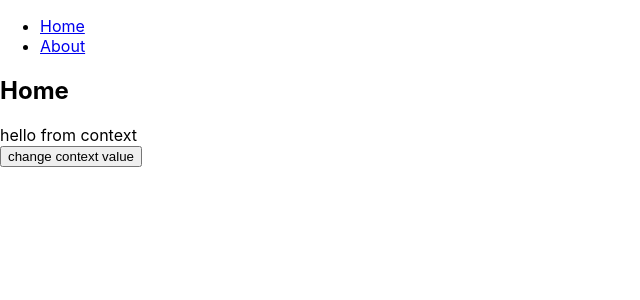
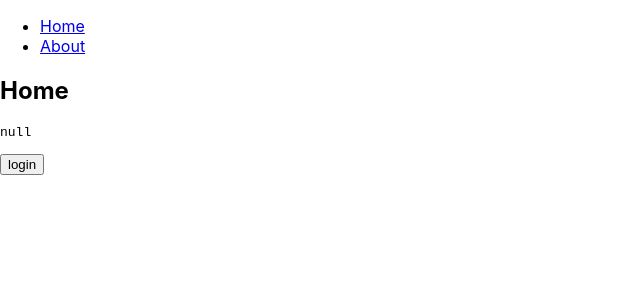
Before and after one commit to SirCen/react-hooks, a React (Create React App) app: page / in a window 1280 px wide. Shown: the top 300 px of the page, without its empty margins (0-640 px from the left). Built offline with nearby package versions, Linux system fonts and the light colour scheme.

Commit message:
useContext to store a user

```diff
--- a/src/App.js
+++ b/src/App.js
@@ -1,4 +1,4 @@
-import React, { useState } from 'react';
+import React, { useState, useMemo } from 'react';
 import {BrowserRouter as Router, Route, Routes, Link} from "react-router-dom";
 import { Index } from "./pages";
 import { About } from "./pages/about";
@@ -6,7 +6,9 @@ import { UserContext } from "./UserContext";
 
 function AppRouter() {
 
-  const [value, setValue] = useState('hello from context');
+  const [user, setUser] = useState(null);
+
+  const value = useMemo(() => ({user, setUser}), [user, setUser]);
 
   return (
     <Router>
@@ -21,7 +23,7 @@ function AppRouter() {
             </li>
           </ul>
         </nav>
-        <UserContext.Provider value={{value, setValue}}>
+        <UserContext.Provider value={value}>
           <Routes>
             <Route path="/" exact element={<Index />} />
             <Route path="/about/" element={<About />} />
--- a/src/pages/about.js
+++ b/src/pages/about.js
@@ -2,11 +2,11 @@ import React, {useContext} from "react";
 import { UserContext } from "../UserContext";
 
 export function About() {
-    const {value, setValue} = useContext(UserContext);
+    const {user} = useContext(UserContext);
     return (
         <div>
             <h2>About</h2>
-            <div>{value}</div>
+            <pre>{JSON.stringify(user, null, 2)}</pre>
         </div>
     );
 }
--- a/src/pages/index.js
+++ b/src/pages/index.js
@@ -1,13 +1,26 @@
 import React, {useContext} from "react";
 import { UserContext } from '../UserContext';
+import { login } from '../utils/login';
 
 export function Index() {
-    const {value, setValue} = useContext(UserContext);
+    const {user, setUser} = useContext(UserContext);
     return (
         <div>
             <h2>Home</h2>
-            <div>{value}</div>
-            <button onClick={() => setValue("bye from context")}>change context value</button>
+            <pre>{JSON.stringify(user, null, 2)}</pre>
+            {user ? (
+                <button onClick={() => {
+                    //call logout
+                    setUser(null);
+                }}>logout</button>
+            ) : (
+                <button onClick={async() => {
+                    const user = await login();
+                    setUser(user);
+                    }}
+                >login</button>
+                )
+            }
         </div>
     );
 }
--- /dev/null
+++ b/src/utils/login.js
@@ -0,0 +1,7 @@
+export const login = async () => {
+    return {
+        id: 13,
+        username: "jim",
+        email: "jim@jim.com"
+    };
+};
```
